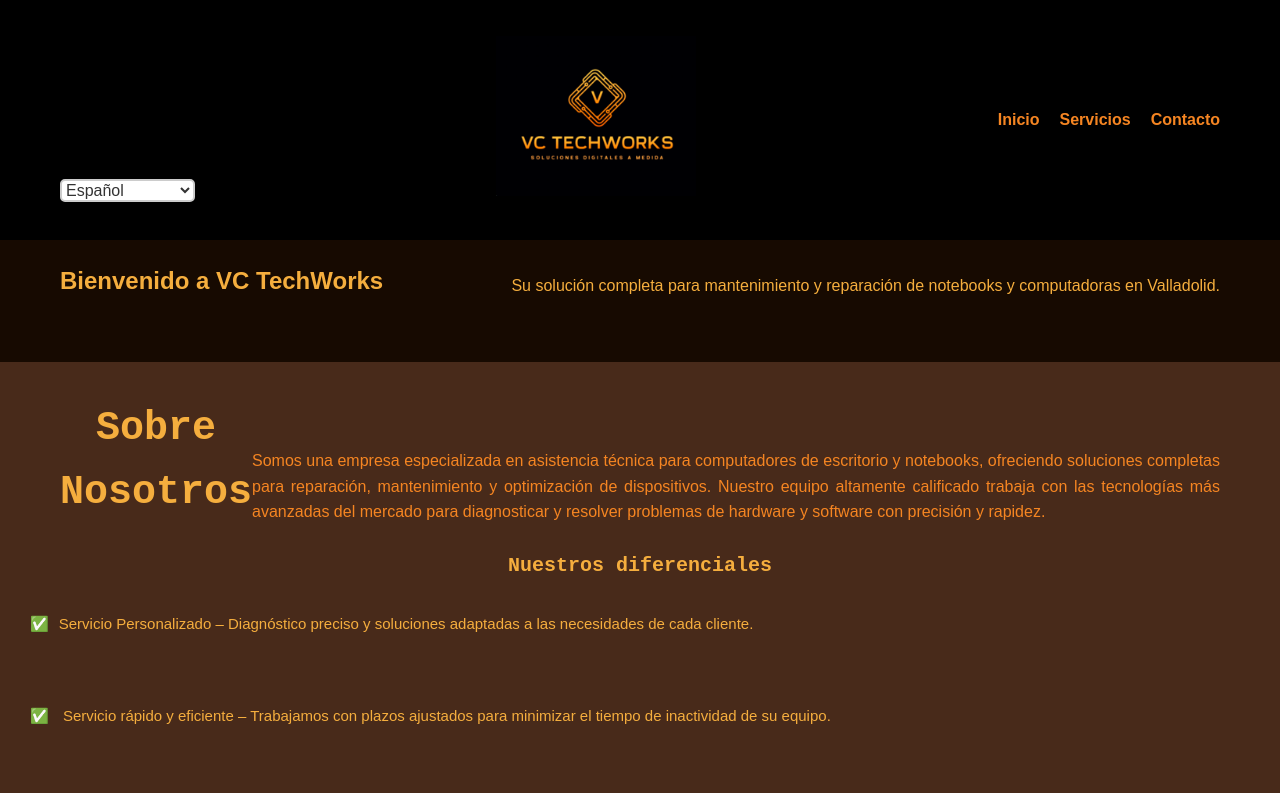
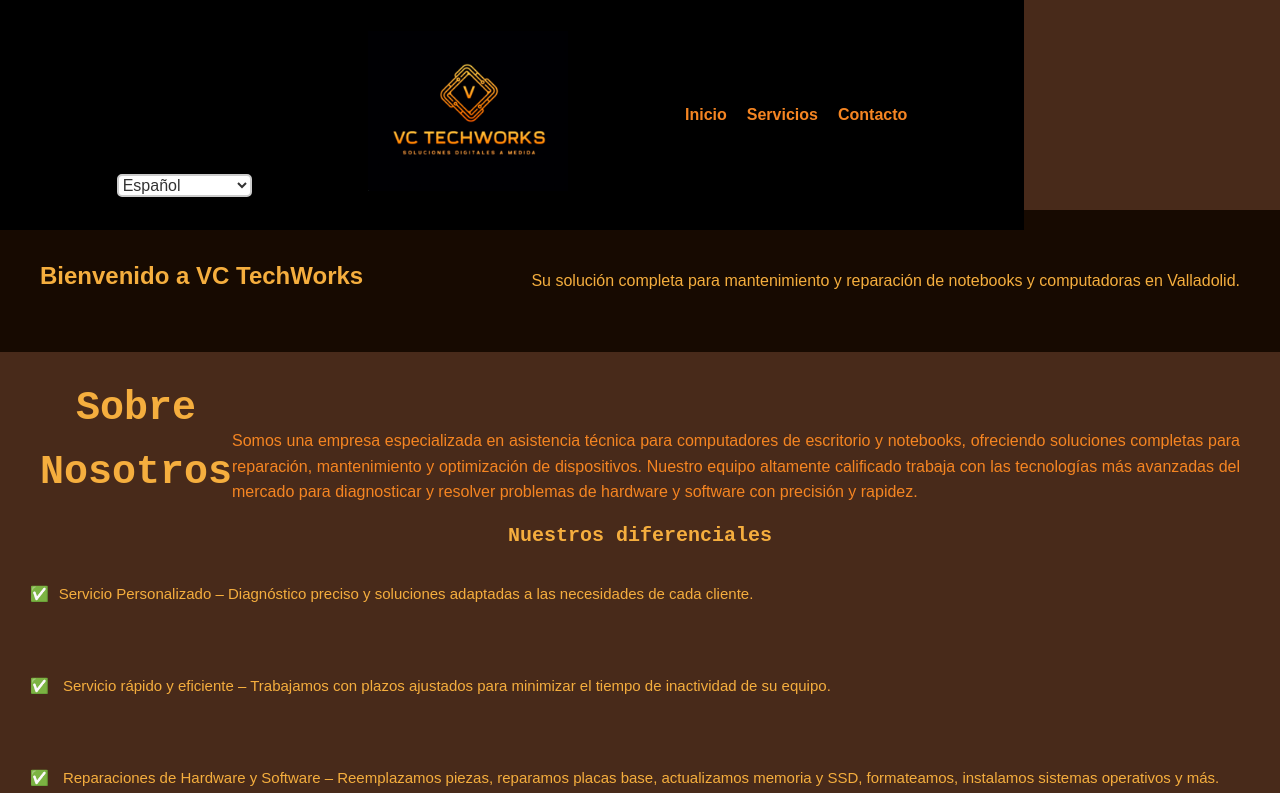
Before and after one commit to NyuuAes/vctechworks.github.io, a plain HTML site: page index.html in a window 1280 px wide. Shown: the top 793 px of the page. Drawn offline with Linux system fonts and the light colour scheme.

Commit message:
Update styles.css

```diff
--- a/styles.css
+++ b/styles.css
@@ -15,8 +15,8 @@ body {
 /* Container Geral */
 .container {
     max-width: 1200px;
-    margin: 10px auto;
-    padding: 10px 20px;
+    margin: 15px auto;
+    padding: 15px auto;
     display: flex;
     justify-content: space-between;
     align-items: center;
@@ -30,13 +30,13 @@ body {
     position: fixed;
     top: 0;
     left: 0;
-    width: 100%;
+    width: 80%;
     z-index: 1000;
 }
 
 .site-header .container {
     display: flex;
-    justify-content: space-between;
+    justify-content: space-evenly;
     align-items: center;
 }
 
@@ -58,7 +58,7 @@ body {
 }
 
 .navbar a[data-lang="es"] {
-    display: inline;
+    display: table-column;
 }
 
 /* Estilo do Banner Principal */
```
